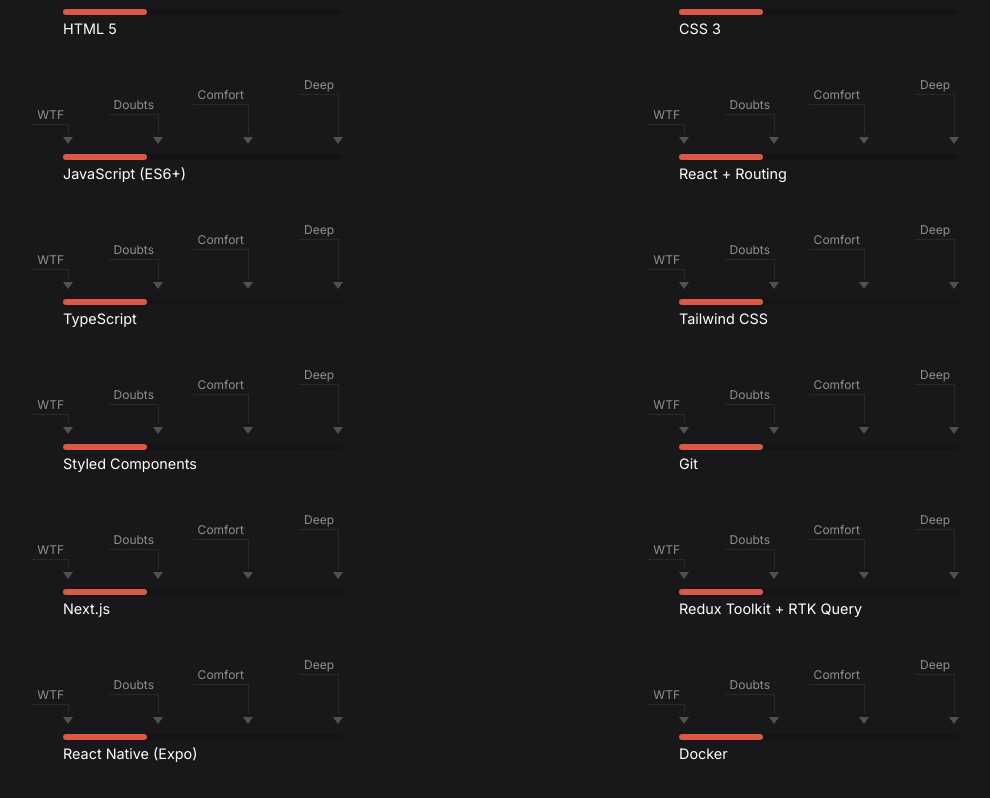
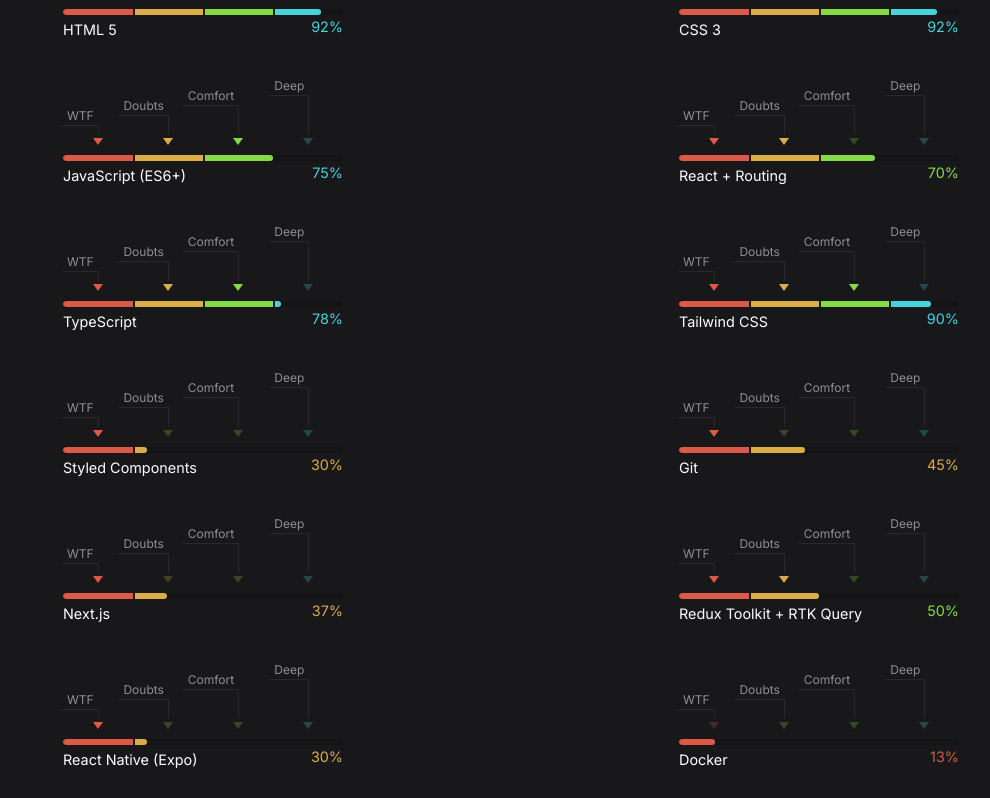
Before and after one commit to andrewench/personal-page-v2, a Next.js app: page / in a window 1280 px wide. Shown: the part 942-1740 px from the top of the page, without its empty margins (129-1119 px from the left). Built offline with nearby package versions, Linux system fonts and the light colour scheme.

Commit message:
add gradient background style for progress bar

```diff
--- a/src/components/screens/skills.screen.tsx
+++ b/src/components/screens/skills.screen.tsx
@@ -15,18 +15,38 @@
         <SectionTitle label="\\ Skills _" bgColor="#18181b" />
 
         <StyledLayout grid content="space-between">
-          <ProgressIndicator label="HTML 5" />
-          <ProgressIndicator label="CSS 3" />
-          <ProgressIndicator label="JavaScript (ES6+)" />
-          <ProgressIndicator label="React + Routing" />
-          <ProgressIndicator label="TypeScript" />
-          <ProgressIndicator label="Tailwind CSS" />
-          <ProgressIndicator label="Styled Components" />
-          <ProgressIndicator label="Git" />
-          <ProgressIndicator label="Next.js" />
-          <ProgressIndicator label="Redux Toolkit + RTK Query" />
-          <ProgressIndicator label="React Native (Expo)" />
-          <ProgressIndicator label="Docker" />
+          <ProgressIndicator label="HTML 5" maxWidth={280} percent={92} />
+          <ProgressIndicator label="CSS 3" maxWidth={280} percent={92} />
+          <ProgressIndicator
+            label="JavaScript (ES6+)"
+            maxWidth={280}
+            percent={75}
+          />
+          <ProgressIndicator
+            label="React + Routing"
+            maxWidth={280}
+            percent={70}
+          />
+          <ProgressIndicator label="TypeScript" maxWidth={280} percent={78} />
+          <ProgressIndicator label="Tailwind CSS" maxWidth={280} percent={90} />
+          <ProgressIndicator
+            label="Styled Components"
+            maxWidth={280}
+            percent={30}
+          />
+          <ProgressIndicator label="Git" maxWidth={280} percent={45} />
+          <ProgressIndicator label="Next.js" maxWidth={280} percent={37} />
+          <ProgressIndicator
+            label="Redux Toolkit + RTK Query"
+            maxWidth={280}
+            percent={50}
+          />
+          <ProgressIndicator
+            label="React Native (Expo)"
+            maxWidth={280}
+            percent={30}
+          />
+          <ProgressIndicator label="Docker" maxWidth={280} percent={13} />
         </StyledLayout>
       </ScreenLayout>
     </StyledBox>
@@ -36,6 +56,7 @@
 const StyledBox = styled.div`
   padding: 0 0 100px 0;
   background-color: #18181b;
+  box-shadow: 30px 100px 100px #0b12140d;
   color: #fff;
 `
 
--- a/src/components/shared/progress-point.component.tsx
+++ b/src/components/shared/progress-point.component.tsx
@@ -1,17 +1,21 @@
 import { FC } from 'react'
 
 import { styled } from 'styled-components'
+
+import { ProgressPointsColors } from '@/shared/data'
 
 interface IProgressPoint {
   label: string
   level: 1 | 2 | 3 | 4
   tooltip: string
+  percent: number
 }
 
 export const ProgressPoint: FC<IProgressPoint> = ({
   label,
   level,
   tooltip,
+  percent,
 }) => {
   return (
     <StyledBox>
@@ -19,7 +23,7 @@
         {label}
       </StyledLabel>
 
-      <StyledArrow level={level} />
+      <StyledArrow level={level} percent={percent} />
     </StyledBox>
   )
 }
@@ -28,12 +32,16 @@
   position: relative;
 `
 
-const StyledArrow = styled.div<{ level: number }>`
+const StyledArrow = styled.div<{ level: number; percent: number }>`
   position: relative;
   width: 0;
   height: 0;
   border: 5px solid transparent;
-  border-top: 7px solid var(--text-level-2);
+  border-top: 7px solid
+    ${({ level, percent }) =>
+      percent >= 25 * level
+        ? `${ProgressPointsColors[level - 1]}`
+        : `${ProgressPointsColors[level - 1]}40`};
 
   &::before {
     content: '';
--- a/src/components/ui/progress-indicator/progress-indicator.component.tsx
+++ b/src/components/ui/progress-indicator/progress-indicator.component.tsx
@@ -4,25 +4,39 @@
 
 import { Flex } from '@/components/layout'
 
+import { ProgressPointsColors } from '@/shared/data'
+
 import { RenderedProgressPoints } from './rendered-progress-points.component'
 
 interface IProgressIndicator {
   label: string
+  maxWidth: number
+  percent: number
 }
 
 export const ProgressIndicator: FC<IProgressIndicator> = memo(
-  function ProgressIndicator({ label }) {
+  function ProgressIndicator({ label, maxWidth, percent }) {
+    const calculateProgress = (percent: number) => (maxWidth * percent) / 100
+
     return (
       <StyledBar>
         <StyledStages content="space-between">
-          <RenderedProgressPoints />
+          <RenderedProgressPoints percent={percent} />
         </StyledStages>
 
-        <StyledProgressBar>
-          <StyledDrag></StyledDrag>
-        </StyledProgressBar>
+        <StyledProgressBarBox>
+          <StyledProgressBar width={calculateProgress(percent)}>
+            <StyledTrack palette={ProgressPointsColors} />
+            <StyledDrag />
+          </StyledProgressBar>
+        </StyledProgressBarBox>
 
-        <StyledLabel>{label}</StyledLabel>
+        <Flex align="center" content="space-between">
+          <StyledLabel>{label}</StyledLabel>
+          <StyledPercent palette={ProgressPointsColors} percent={percent}>
+            {percent}%
+          </StyledPercent>
+        </Flex>
       </StyledBar>
     )
   },
@@ -32,23 +46,54 @@
   width: 280px;
 `
 
-const StyledProgressBar = styled.div`
-  position: relative;
+const StyledProgressBarBox = styled.div`
+  border-radius: 3px;
   height: 6px;
-  border-radius: 3px;
   background-color: #00000030;
 `
 
+const StyledProgressBar = styled.div<{ width: number }>`
+  position: relative;
+  width: ${({ width }) => `${width}px`};
+  height: 6px;
+  overflow: hidden;
+  border-radius: 3px;
+`
+
+const StyledTrack = styled.div<{ palette: string[] }>`
+  width: 280px;
+  height: inherit;
+  border-radius: inherit;
+  background: ${({ palette }) =>
+    `linear-gradient(to right,
+  ${palette[0]} 25%,
+  #1b1b1b 25%,
+  #1b1b1b 25.6%,
+  ${palette[1]} 25%, ${palette[1]} 50%,
+  #1b1b1b 50%,
+  #1b1b1b 50.6%,
+  ${palette[2]} 50%, ${palette[2]} 75%,
+  #1b1b1b 75%,
+  #1b1b1b 75.6%,
+  ${palette[3]} 75%)`};
+`
+
 const StyledStages = styled(Flex)`
+  padding: 0 10.6%;
   margin-bottom: 5px;
   color: var(--text-level-2);
 `
 
 const StyledLabel = styled.p`
-  margin-top: 5px;
+  margin-top: 6px;
   font-size: 0.9rem;
   font-weight: 400;
   color: #fefefe;
+`
+
+const StyledPercent = styled.span<{ palette: string[]; percent: number }>`
+  font-size: 0.9rem;
+  color: ${({ palette, percent }) => `${palette[Math.floor(percent / 25)]}`};
 `
 
 const StyledDrag = styled.div`
@@ -59,5 +104,4 @@
   z-index: 10;
   height: inherit;
   border-radius: inherit;
-  background-color: var(--drag-color);
 `
--- a/src/components/ui/progress-indicator/rendered-progress-points.component.tsx
+++ b/src/components/ui/progress-indicator/rendered-progress-points.component.tsx
@@ -4,10 +4,10 @@
 
 import { ProgressPointsList } from '@/shared/data'
 
-export const RenderedProgressPoints: FC = memo(
-  function RenderedProgressPoints() {
+export const RenderedProgressPoints: FC<{ percent: number }> = memo(
+  function RenderedProgressPoints({ percent }) {
     return ProgressPointsList.map((props, idx) => (
-      <ProgressPoint {...props} key={idx} />
+      <ProgressPoint {...props} percent={percent} key={idx} />
     ))
   },
 )
--- a/src/shared/data/index.ts
+++ b/src/shared/data/index.ts
@@ -1 +1,4 @@
-export { ProgressPointsList } from './progress-points.data'
+export {
+  ProgressPointsList,
+  ProgressPointsColors,
+} from './progress-points.data'
--- a/src/shared/data/progress-points.data.ts
+++ b/src/shared/data/progress-points.data.ts
@@ -26,3 +26,5 @@
     tooltip: 'Deep – deep knowledge',
   },
 ]
+
+export const ProgressPointsColors = ['#db5945', '#dbad45', '#86db45', '#45d4db']
```
